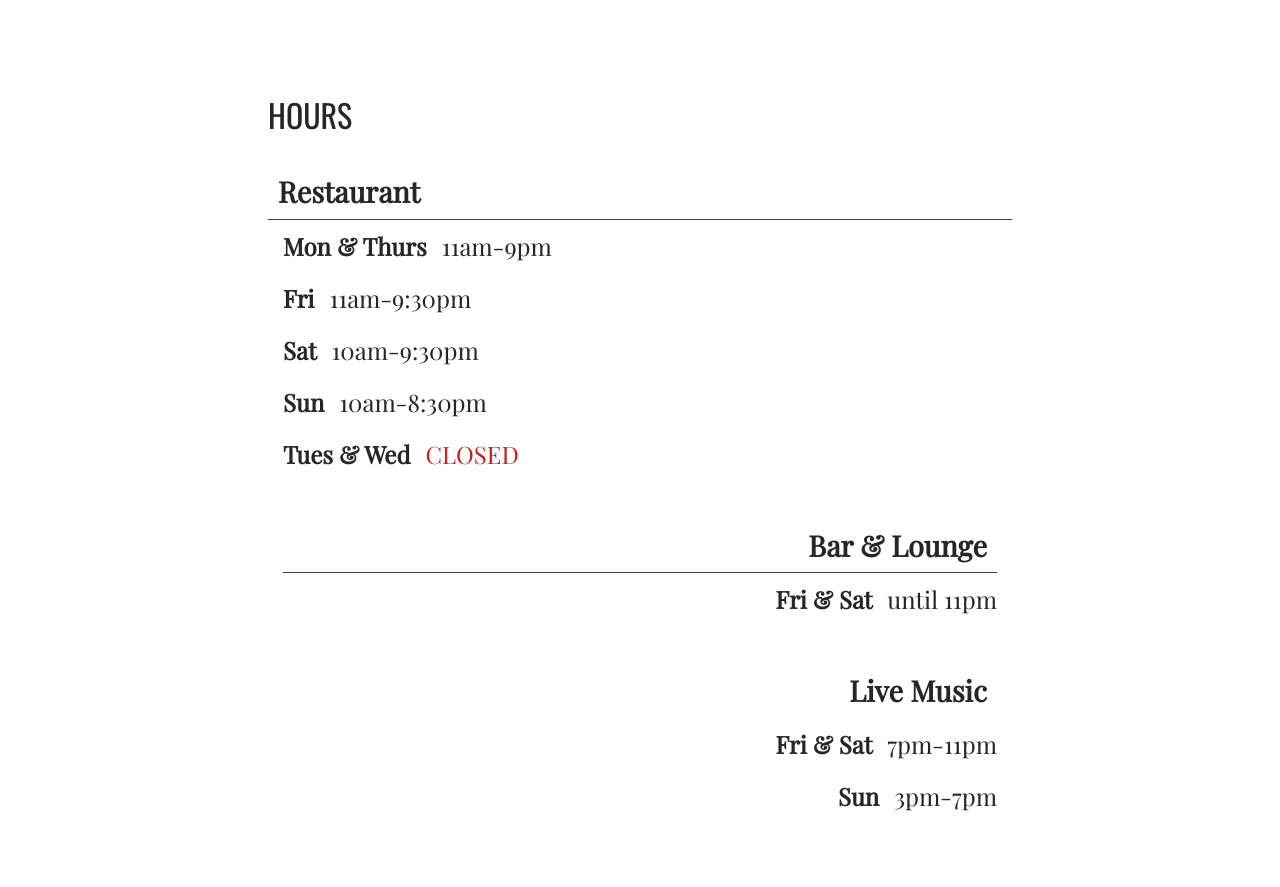
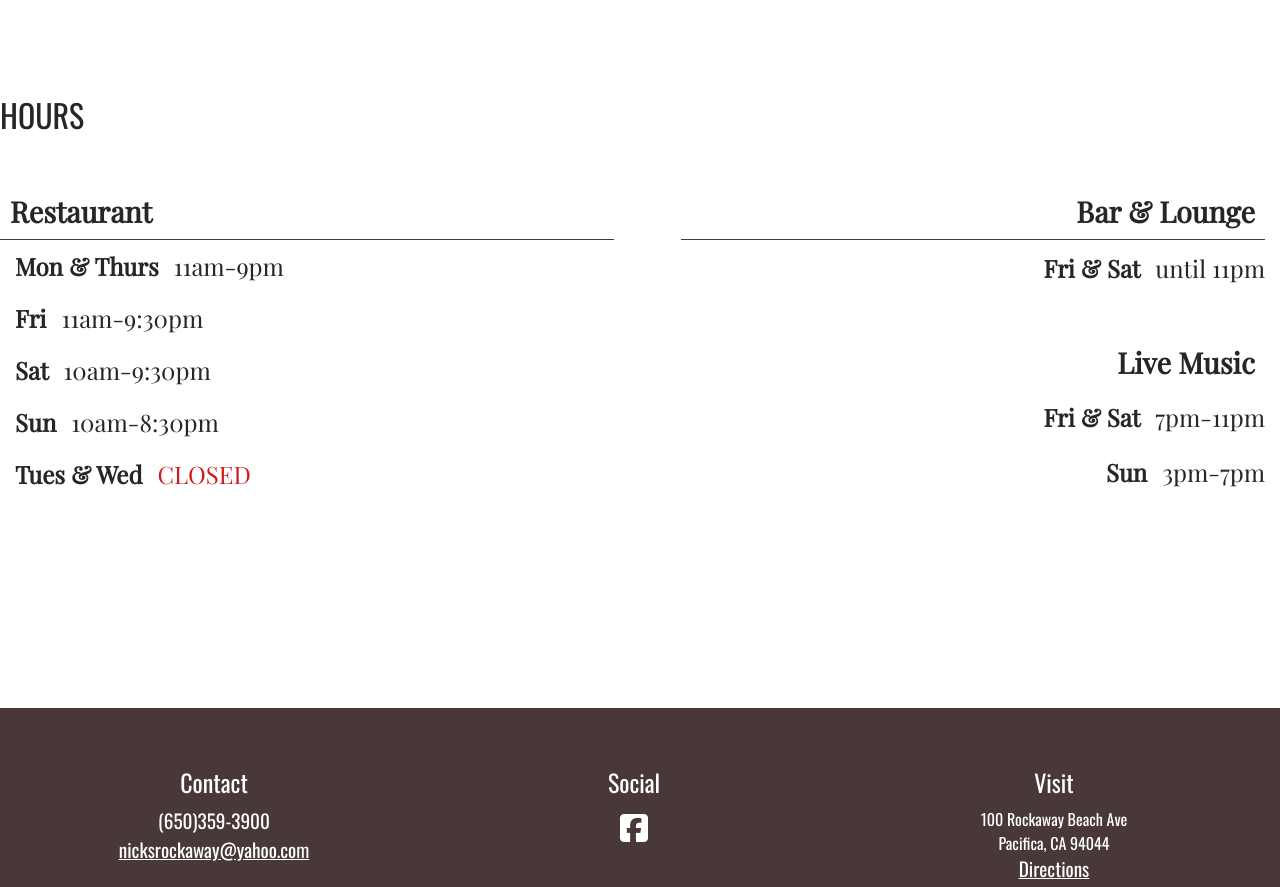
Before and after one commit to jmcclung3509/nicks-restaurant-website, a plain HTML site: page index.html in a window 1280 px wide. Shown: the part 646-1533 px from the top of the page. Drawn offline with nearby package versions, Linux system fonts and the light colour scheme; a web font is replaced by a local one.

Commit message:
Added max width over 1600px and minor styling changes

```diff
--- a/index.html
+++ b/index.html
@@ -133,7 +133,7 @@
         </div> -->
 
         <section class="section-3">
-            <div class="container-fluid">
+            <!-- <div class="container-fluid"> -->
             <h2> HOURS</h2>
             <div class="hours-inner-container">
                 <div class="left hours-container">
@@ -170,7 +170,7 @@
                     </div>
                 </div>
             </div>
-            </div>
+            <!-- </div> -->
         </section>
 
         <footer>
--- a/style.css
+++ b/style.css
@@ -7,6 +7,7 @@
 body {
     /* background-color: #E5E5E5; */
     background-color: white;
+    margin: auto;
 }
 
 h2 {
@@ -91,6 +92,7 @@ h2 {
     background-size: cover;
     background-repeat: no-repeat;
     margin-top: 0 !important;
+    margin: auto;
 
 
 
@@ -99,6 +101,7 @@ h2 {
 .text-hero {
     background-color: rgba(244, 243, 243, 0.6);
     padding: 20px;
+    margin: auto;
 }
 
 
@@ -531,15 +534,17 @@ footer .col {
         padding: 40px 10px;
     }
 
-    */ .no-show {
+    .no-show {
         display: block;
     }
 
     .section-3 {
-        width: 94%;
+        width: 100%;
     }
 
-
+    .hours-container {
+        width: 48%;
+    }
 
     .hours-container p {
         font-size: 1.5rem;
@@ -715,15 +720,12 @@ footer .col {
     }
 
     .section-3 {
-        width: 60%;
+
         margin-bottom: 100px;
 
     }
 
-    .section-3 h2 {
-        width: 60%;
 
-    }
 
 
     .closed {
@@ -809,6 +811,10 @@ footer .col {
 }
 
 @media screen and (min-width: 1600px) {
+    body {
+        max-width: 1580px
+    }
+
     .hero h1 {
         font-size: 8rem;
 
```
Lines whose indentation alone changed are shown as unchanged.
